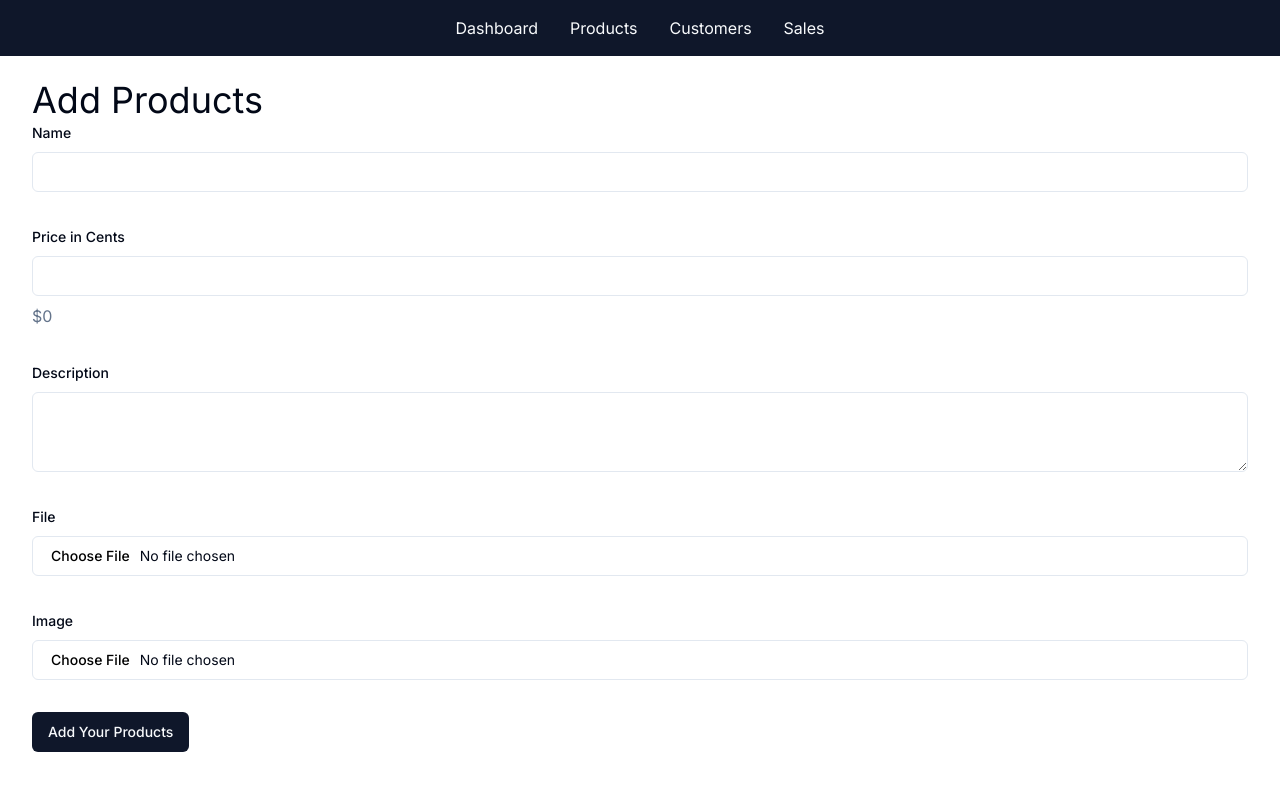
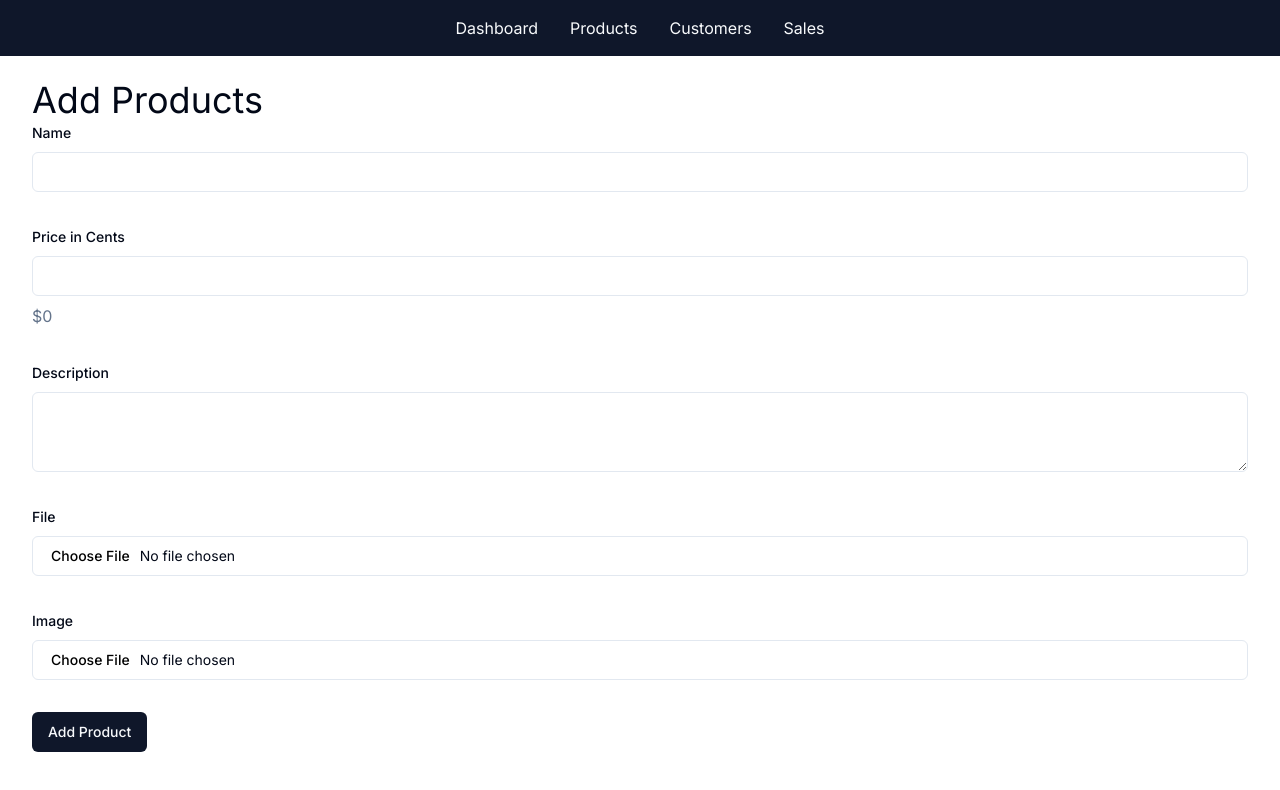
Before and after one commit to KashifKhn/Digital_Download_EcommerceStore-Next-js-Strpe-Prisma-SQL, a Next.js app: page /admin/products/new in a window 1280 px wide. Shown: the top 790 px of the page. Built offline with nearby package versions, Linux system fonts and the light colour scheme.

Commit message:
feat: Add SubmitButton component for form submission in admin products page

```diff
--- /dev/null
+++ b/src/app/admin/_components/SubmitButton.tsx
@@ -0,0 +1,39 @@
+import { Button } from "@/components/ui/button";
+import React from "react";
+import { useFormStatus } from "react-dom";
+
+const SubmitButton = () => {
+  const { pending } = useFormStatus();
+  return (
+    <Button type="submit" disabled={pending}>
+      {pending ? (
+        <>
+          <span className="mr-4">Adding Product </span>{" "}
+          <div role="status">
+            <svg
+              aria-hidden="true"
+              className="inline w-4 h-4 text-gray-200 animate-spin dark:text-gray-600 fill-gray-600 dark:fill-gray-300"
+              viewBox="0 0 100 101"
+              fill="none"
+              xmlns="http://www.w3.org/2000/svg"
+            >
+              <path
+                d="M100 50.5908C100 78.2051 77.6142 100.591 50 100.591C22.3858 100.591 0 78.2051 0 50.5908C0 22.9766 22.3858 0.59082 50 0.59082C77.6142 0.59082 100 22.9766 100 50.5908ZM9.08144 50.5908C9.08144 73.1895 27.4013 91.5094 50 91.5094C72.5987 91.5094 90.9186 73.1895 90.9186 50.5908C90.9186 27.9921 72.5987 9.67226 50 9.67226C27.4013 9.67226 9.08144 27.9921 9.08144 50.5908Z"
+                fill="currentColor"
+              />
+              <path
+                d="M93.9676 39.0409C96.393 38.4038 97.8624 35.9116 97.0079 33.5539C95.2932 28.8227 92.871 24.3692 89.8167 20.348C85.8452 15.1192 80.8826 10.7238 75.2124 7.41289C69.5422 4.10194 63.2754 1.94025 56.7698 1.05124C51.7666 0.367541 46.6976 0.446843 41.7345 1.27873C39.2613 1.69328 37.813 4.19778 38.4501 6.62326C39.0873 9.04874 41.5694 10.4717 44.0505 10.1071C47.8511 9.54855 51.7191 9.52689 55.5402 10.0491C60.8642 10.7766 65.9928 12.5457 70.6331 15.2552C75.2735 17.9648 79.3347 21.5619 82.5849 25.841C84.9175 28.9121 86.7997 32.2913 88.1811 35.8758C89.083 38.2158 91.5421 39.6781 93.9676 39.0409Z"
+                fill="currentFill"
+              />
+            </svg>
+            <span className="sr-only">Loading...</span>
+          </div>
+        </>
+      ) : (
+        "Add Product"
+      )}
+    </Button>
+  );
+};
+
+export default SubmitButton;
--- a/src/app/admin/products/_components/ProductForm.tsx
+++ b/src/app/admin/products/_components/ProductForm.tsx
@@ -8,6 +8,7 @@
 import { useState } from "react";
 import { addProducts } from "../../_actions/products";
 import { useFormState } from "react-dom";
+import SubmitButton from "../../_components/SubmitButton";
 
 const ProductForm = () => {
   const [error, actions] = useFormState(addProducts, {});
@@ -76,7 +77,7 @@
             </p>
           )}
         </div>
-        <Button type="submit">Add Your Products</Button>
+        <SubmitButton />
       </form>
     </>
   );
```
